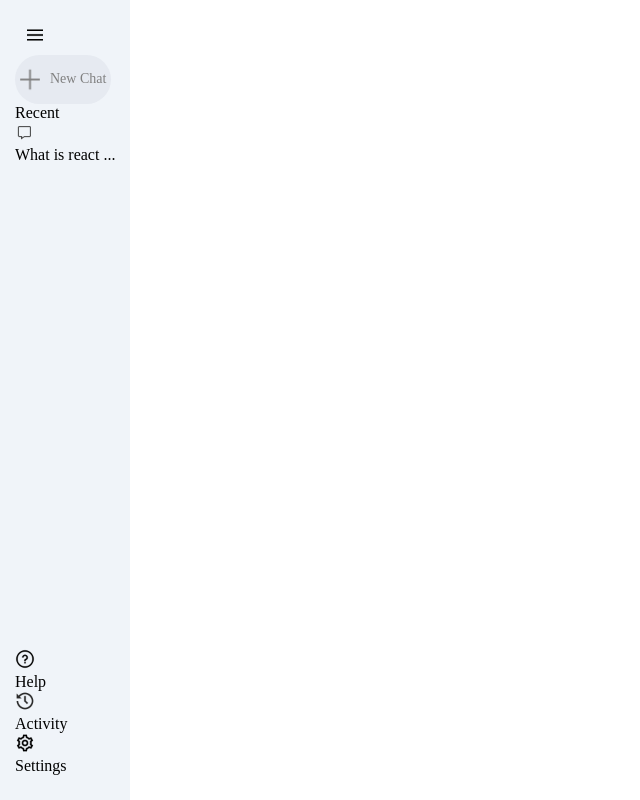
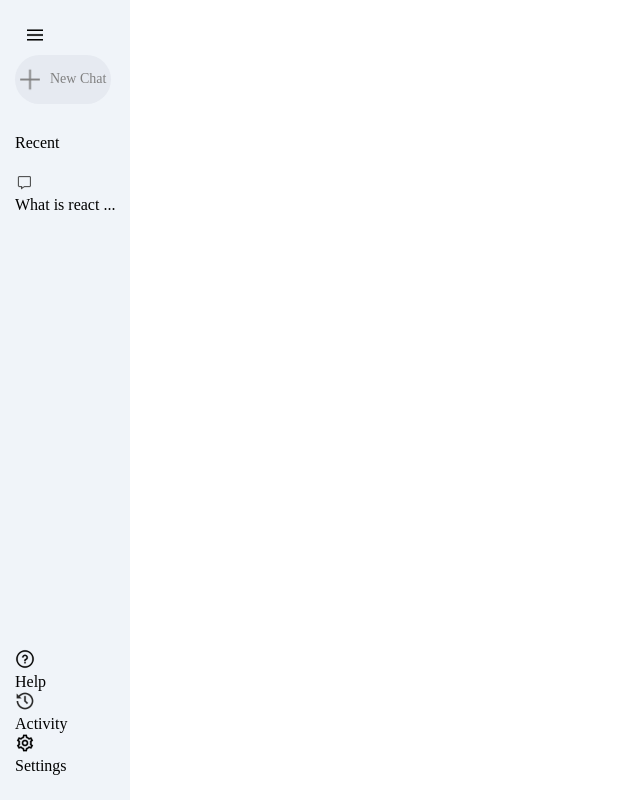
Before and after one commit to RaviKumar-09/Google-Gemini-2.0, a React (Vite) app in the folder gemini-clone/: page / in a window 1280 px wide. Shown: the whole page, without its empty margins (0-640 px from the left). Built offline with nearby package versions, Linux system fonts and the light colour scheme.

Commit message:
sidebar .recent-tittle

```diff
--- a/gemini-clone/src/components/Sidebar/Sidebar.css
+++ b/gemini-clone/src/components/Sidebar/Sidebar.css
@@ -34,3 +34,8 @@
     display: flex;
     flex-direction: column;
 }
+
+.sidebar .recent-tittle{
+    margin-top: 30px;
+    margin-bottom: 20px;
+}
```
